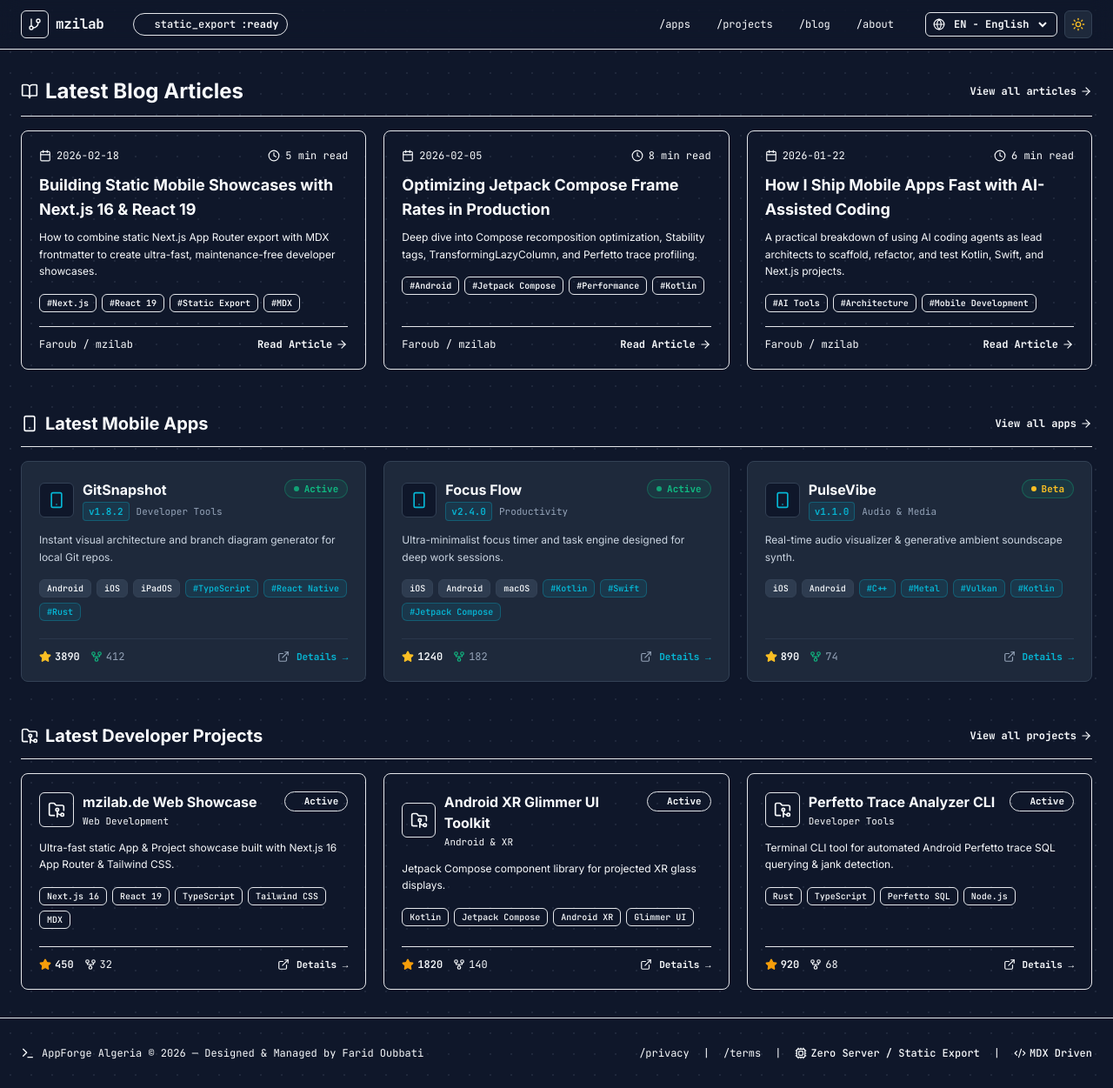
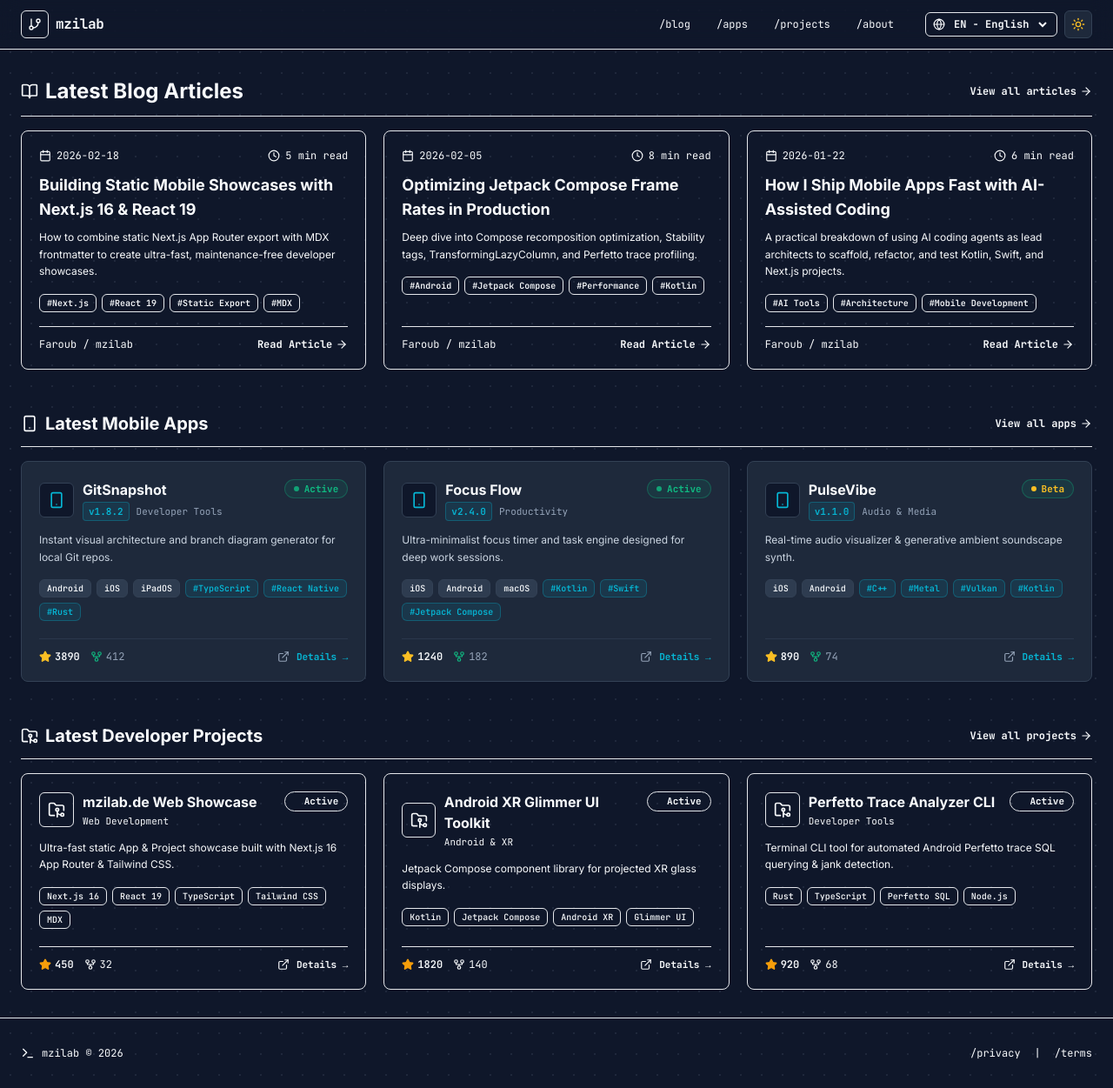
Before and after one commit to faroub/DevWebsite, a Next.js app: page / in a window 1280 px wide. Shown: the whole page at 87% size. Built offline with nearby package versions, Linux system fonts and the light colour scheme.

Commit message:
refactor: remove footer badges and reorder navigation links
Remove the "Zero Server" and "MDX Driven" badges from the footer, along
with the static export status indicator in the header. Reorder the main
navigation to prioritize blogs, apps, then projects.

```diff
--- a/components/Footer.tsx
+++ b/components/Footer.tsx
@@ -1,7 +1,7 @@
 'use client';
 
 import Link from 'next/link';
-import { Terminal, Cpu, Code2 } from 'lucide-react';
+import { Terminal } from 'lucide-react';
 import { useLanguage } from './LanguageContext';
 
 export function Footer() {
@@ -23,16 +23,6 @@ export function Footer() {
           <Link href="/terms" className="hover:text-accent-primary transition-colors">
             {t.footer.terms}
           </Link>
-          <span className="text-divider">|</span>
-          <span className="flex items-center gap-1 text-text-primary font-medium">
-            <Cpu className="h-3.5 w-3.5 text-accent-success" />
-            <span>{t.footer.zeroServer}</span>
-          </span>
-          <span className="text-divider">|</span>
-          <span className="flex items-center gap-1 text-text-primary font-medium">
-            <Code2 className="h-3.5 w-3.5 text-accent-primary" />
-            <span>{t.footer.mdxDriven}</span>
-          </span>
         </div>
       </div>
     </footer>
--- a/components/Header.tsx
+++ b/components/Header.tsx
@@ -14,7 +14,7 @@ export function Header() {
   return (
     <header className="sticky top-0 z-50 w-full border-b border-divider bg-surface/90 backdrop-blur-md transition-colors shadow-sm">
       <div className="mx-auto flex max-w-7xl items-center justify-between px-4 py-3 sm:px-6">
-        {/* Brand / Logo - "mzilab" without .de */}
+        {/* Brand / Logo - "mzilab" */}
         <div className="flex items-center gap-3">
           <Link
             href="/"
@@ -27,21 +27,18 @@ export function Header() {
               mzi<span className="text-accent-primary">lab</span>
             </span>
           </Link>
-
-          <span className="hidden sm:inline-block h-4 w-[1px] bg-divider mx-1" />
-
-          {/* Terminal / Static export badge */}
-          <div className="hidden md:flex items-center gap-1.5 rounded-full border border-divider bg-canvas/80 px-2.5 py-1 text-xs font-mono text-text-secondary">
-            <span className="h-2 w-2 rounded-full bg-accent-success animate-pulse" />
-            <span className="text-text-primary font-medium">{t.nav.staticExport}</span>
-            <span className="text-accent-success font-bold">:ready</span>
-          </div>
         </div>
 
         {/* Desktop & Mobile Control Bar */}
         <div className="flex items-center gap-2">
-          {/* Desktop Nav (home link removed) */}
+          {/* Desktop Nav: blog - apps - projects - about */}
           <nav className="hidden md:flex items-center gap-1 sm:gap-2">
+            <Link
+              href="/blogs"
+              className="rounded-md px-2.5 py-1.5 text-xs font-mono text-text-primary hover:bg-canvas hover:text-accent-primary transition-colors border border-transparent hover:border-divider"
+            >
+              {t.nav.blogs}
+            </Link>
             <Link
               href="/apps"
               className="rounded-md px-2.5 py-1.5 text-xs font-mono text-text-primary hover:bg-canvas hover:text-accent-primary transition-colors border border-transparent hover:border-divider"
@@ -53,12 +50,6 @@ export function Header() {
               className="rounded-md px-2.5 py-1.5 text-xs font-mono text-text-primary hover:bg-canvas hover:text-accent-primary transition-colors border border-transparent hover:border-divider"
             >
               {t.nav.projects}
-            </Link>
-            <Link
-              href="/blogs"
-              className="rounded-md px-2.5 py-1.5 text-xs font-mono text-text-primary hover:bg-canvas hover:text-accent-primary transition-colors border border-transparent hover:border-divider"
-            >
-              {t.nav.blogs}
             </Link>
             <Link
               href="/about"
@@ -87,9 +78,16 @@ export function Header() {
         </div>
       </div>
 
-      {/* Responsive Mobile Dropdown Navigation */}
+      {/* Responsive Mobile Dropdown Navigation: blog - apps - projects - about */}
       {isMobileMenuOpen && (
         <div className="md:hidden border-t border-divider bg-surface px-4 py-3 font-mono text-xs space-y-2 animate-in fade-in slide-in-from-top-2">
+          <Link
+            href="/blogs"
+            onClick={() => setIsMobileMenuOpen(false)}
+            className="block rounded-md px-3 py-2 text-text-primary hover:bg-canvas hover:text-accent-primary border border-divider"
+          >
+            {t.nav.blogs}
+          </Link>
           <Link
             href="/apps"
             onClick={() => setIsMobileMenuOpen(false)}
@@ -105,13 +103,6 @@ export function Header() {
             {t.nav.projects}
           </Link>
           <Link
-            href="/blogs"
-            onClick={() => setIsMobileMenuOpen(false)}
-            className="block rounded-md px-3 py-2 text-text-primary hover:bg-canvas hover:text-accent-primary border border-divider"
-          >
-            {t.nav.blogs}
-          </Link>
-          <Link
             href="/about"
             onClick={() => setIsMobileMenuOpen(false)}
             className="block rounded-md px-3 py-2 text-text-primary hover:bg-canvas hover:text-accent-primary border border-divider"
--- a/lib/i18n/translations.ts
+++ b/lib/i18n/translations.ts
@@ -145,7 +145,7 @@ export const translations: Record<Locale, TranslationDictionary> = {
       successTitle: 'Message sent successfully!',
     },
     footer: {
-      copy: 'AppForge Algeria © 2026 — Designed & Managed by Farid Oubbati',
+      copy: 'mzilab © 2026',
       zeroServer: 'Zero Server / Static Export',
       mdxDriven: 'MDX Driven',
       privacy: '/privacy',
@@ -221,7 +221,7 @@ export const translations: Record<Locale, TranslationDictionary> = {
       successTitle: 'Message envoyé avec succès !',
     },
     footer: {
-      copy: 'AppForge Algérie © 2026 — Conçu et géré par Farid Oubbati',
+      copy: 'mzilab © 2026',
       zeroServer: 'Sans Serveur / Export Statique',
       mdxDriven: 'Alimenté par MDX',
       privacy: '/confidentialite',
@@ -297,7 +297,7 @@ export const translations: Record<Locale, TranslationDictionary> = {
       successTitle: 'تم إرسال الرسالة بنجاح!',
     },
     footer: {
-      copy: 'AppForge الجزائر © 2026 — تصميم وإدارة فريد أوباتي',
+      copy: 'mzilab © 2026',
       zeroServer: 'تصدير ثابت / بدون خادم',
       mdxDriven: 'مدعوم بـ MDX',
       privacy: '/الخصوصية',
```
